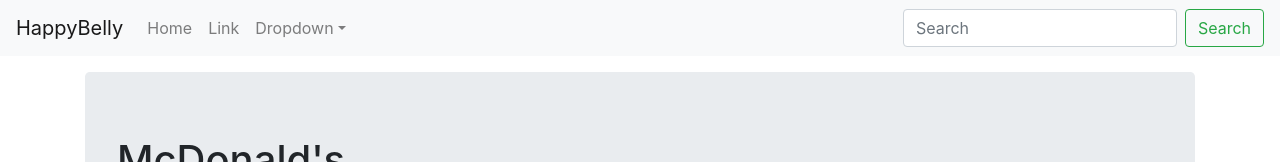
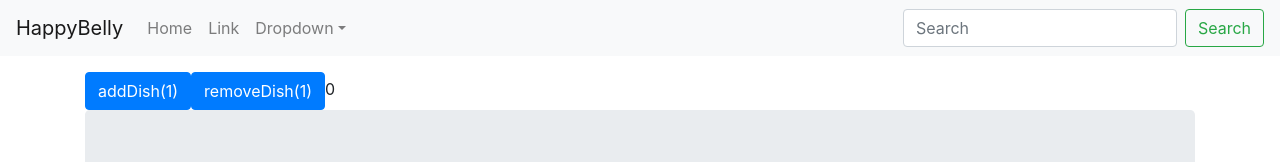
Before and after one commit to dut00/HappyBellyWeb, a React (Create React App) app: page / in a window 1280 px wide. Shown: the top 162 px of the page. Built offline with nearby package versions, Linux system fonts and the light colour scheme.

Commit message:
Counting and ordering dishes improvement

```diff
--- a/src/components/MenuWrapper.js
+++ b/src/components/MenuWrapper.js
@@ -1,4 +1,6 @@
-import React, { useEffect, useState } from "react";
+import React, { useEffect, useState, forceUpdate } from "react";
+
+import { Button } from 'react-bootstrap';
 
 import RestaurantHeader from './menu/RestaurantHeader';
 import MenuCategoryNav from './menu/MenuCategoryNav';
@@ -11,31 +13,55 @@
   const [modalShow, setModalShow] = React.useState(false);
 
   const [totalCost, setTotalCost] = useState(0);
-  const [address, setAddress] = useState("80-404 Gdańsk, Mikołaja Reja 99/9");
+  const [address, setAddress] = useState("80-404 Gdańsk, Mikołaja Reja 66/6");
   const [deliveryTime, setDeliveryTime] = useState(0);
   const [paymentMethod, setPaymentMethod] = useState(0);
-  const [order, setOrder] = useState(0);
+  const [dishes, setDishes] = useState([
+    {id: 1, name: "Zestaw BigMac", price: 20.50, amount: 0},
+    {id: 2, name: "WieśMac", price: 15.50, amount: 0},
+    {id: 3, name: "Frytki", price: 6.50, amount: 0},
+    {id: 4, name: "Coca Cola", price: 5.90, amount: 0},
+    {id: 5, name: "McFlary", price: 8.90, amount: 0},
+    {id: 6, name: "Shake Waniliowy", price: 7.90, amount: 0},
+    {id: 7, name: "Ketchup", price: 0.90, amount: 0},
+  ]);
 
-  const order2 = {id: 2, amount: 2};
+  const addDish = (id) => {
+    var indexOfDish = dishes.findIndex(e => e.id === id);
+    dishes[indexOfDish].amount++;
+    // ugly WA - DOM doesn't rerender because the reference of array doesn't change
+    setDishes(Array.from(dishes));
+    countTotalCost();
+  };
 
-  const dishes = [
-    {id: 1, name: "Zestaw BigMac", price: 20.50},
-    {id: 2, name: "WieśMac", price: 15.50},
-    {id: 3, name: "Frytki", price: 6.50},
-    {id: 4, name: "Coca Cola", price: 5.90},
-    {id: 5, name: "McFlary", price: 8.90},
-    {id: 6, name: "Shake Waniliowy", price: 7.90},
-    {id: 7, name: "Ketchup", price: 0.90},
-  ];
+  const removeDish = (id) => {
+    var indexOfDish = dishes.findIndex(e => e.id === id);
+    dishes[indexOfDish].amount--;
+    // ugly WA - DOM doesn't rerender because the reference of array doesn't change
+    setDishes(Array.from(dishes));
+    countTotalCost();
+  };
+
+  const countTotalCost = () => {
+    var totalCost = 0;
+    dishes.forEach(e => {
+      totalCost += e.amount * e.price;
+    });
+    setTotalCost(totalCost);
+  };
 
   return (
     <div id="aaaaa">
+      <Button onClick={() => addDish(1)}>addDish(1)</Button>
+      <Button onClick={() => removeDish(1)}>removeDish(1)</Button>
+      {dishes[0].amount}
+
       <RestaurantHeader name="McDonald's" cuisine="Amercian" />
       <MenuCategoryNav />
       <MenuList
         dishes={dishes}
-        totalCost={totalCost}
-        setTotalCost={setTotalCost}
+        addDish={addDish}
+        removeDish={removeDish}
       />
 
       <ShopCartButton
@@ -45,6 +71,7 @@
       />
 
       <ShopCartModal
+        dishes={dishes}
         address={address}
         totalCost={totalCost}
         show={modalShow}
--- a/src/components/menu/MenuDish.js
+++ b/src/components/menu/MenuDish.js
@@ -8,12 +8,10 @@
 import '../Styles.css';
 
 const MenuDish = ( props ) => {
-  const [count, setCount] = useState(0);
-
   const plus = <span className="yellow-shadow">➕</span>;
   const minus = <span className="red-shadow">➖</span>;
 
-  const orderingButton = (buttonVariant, buttonContent, tooltipPlacement, tooltipContent, increment) => {
+  const orderingButton = (buttonVariant, buttonContent, tooltipPlacement, tooltipContent, addDish) => {
     return (
       <OverlayTrigger
       key={"tt-" + buttonVariant}
@@ -21,12 +19,12 @@
       overlay={<Tooltip id={"tooltip-" + tooltipPlacement}>{tooltipContent}</Tooltip>}>
         <Button
         onClick={() => {
-          setCount(count + increment);
-          var total = props.totalCost + increment * props.price;
-          var roundedTotal = (Math.round(total * 100) / 100);
-          props.setTotalCost(roundedTotal);
+          if(addDish === true) {
+            props.addDish(props.id);
+          } else {
+            props.removeDish(props.id);
+          }
         }}
-
         variant={buttonVariant}
         size="sm"
         className="font-weight-bold"
@@ -36,16 +34,12 @@
       </OverlayTrigger>
   )}
 
-  useEffect(() => {
-
-  }, []);
-
-  if (count === 0) {
-    var addButton = orderingButton("outline-warning", plus, "top", "Click to add the product.", 1);
+  if (props.amount === 0) {
+    var addButton = orderingButton("outline-warning", plus, "top", "Click to add the product.", true);
     var removeButton = "";
   } else {
-    var addButton = orderingButton("warning", count, "top", "Click to add the product.", 1);
-    var removeButton = orderingButton("outline-danger", minus, "bottom", "Click to remove the product.", -1);
+    var addButton = orderingButton("warning", props.amount, "top", "Click to add the product.", true);
+    var removeButton = orderingButton("outline-danger", minus, "bottom", "Click to remove the product.", false);
   }
 
   return (
--- a/src/components/menu/MenuList.js
+++ b/src/components/menu/MenuList.js
@@ -11,11 +11,15 @@
   var list = props.dishes.map((dish, idx) => {
     return <li key={idx}>
       <MenuDish
+        id={dish.id}
         name={dish.name}
         price={dish.price}
-        description={description}
-        totalCost={props.totalCost}
-        setTotalCost={props.setTotalCost} />
+        amount={dish.amount}
+
+        addDish={props.addDish}
+        removeDish={props.removeDish}
+
+        description={description} />
     </li>
   });
 
--- a/src/components/menu/ShopCartModal.js
+++ b/src/components/menu/ShopCartModal.js
@@ -34,10 +34,14 @@
           </Modal.Title>
         </Modal.Header>
         <Modal.Body>
-          <h4>Summary</h4>
-          <p>2x BigMac  41,00 zł</p>
-          <p>2x Frytki  13,00 zł</p>
-          <p>1x Ketchup  0,90 zł</p>
+          <ul>
+            {
+              props.dishes.filter(dish => dish.amount > 0).map(dish => {
+                return <li>{dish.amount}x {dish.name} {(dish.amount * dish.price).toFixed(2)} zł</li>
+              })
+            }
+          </ul>
+
           <p><strong>Kwota całkowita: {props.totalCost.toFixed(2)} zł</strong></p>
 
           <p>Delivery addres: {props.address}</p>
```
